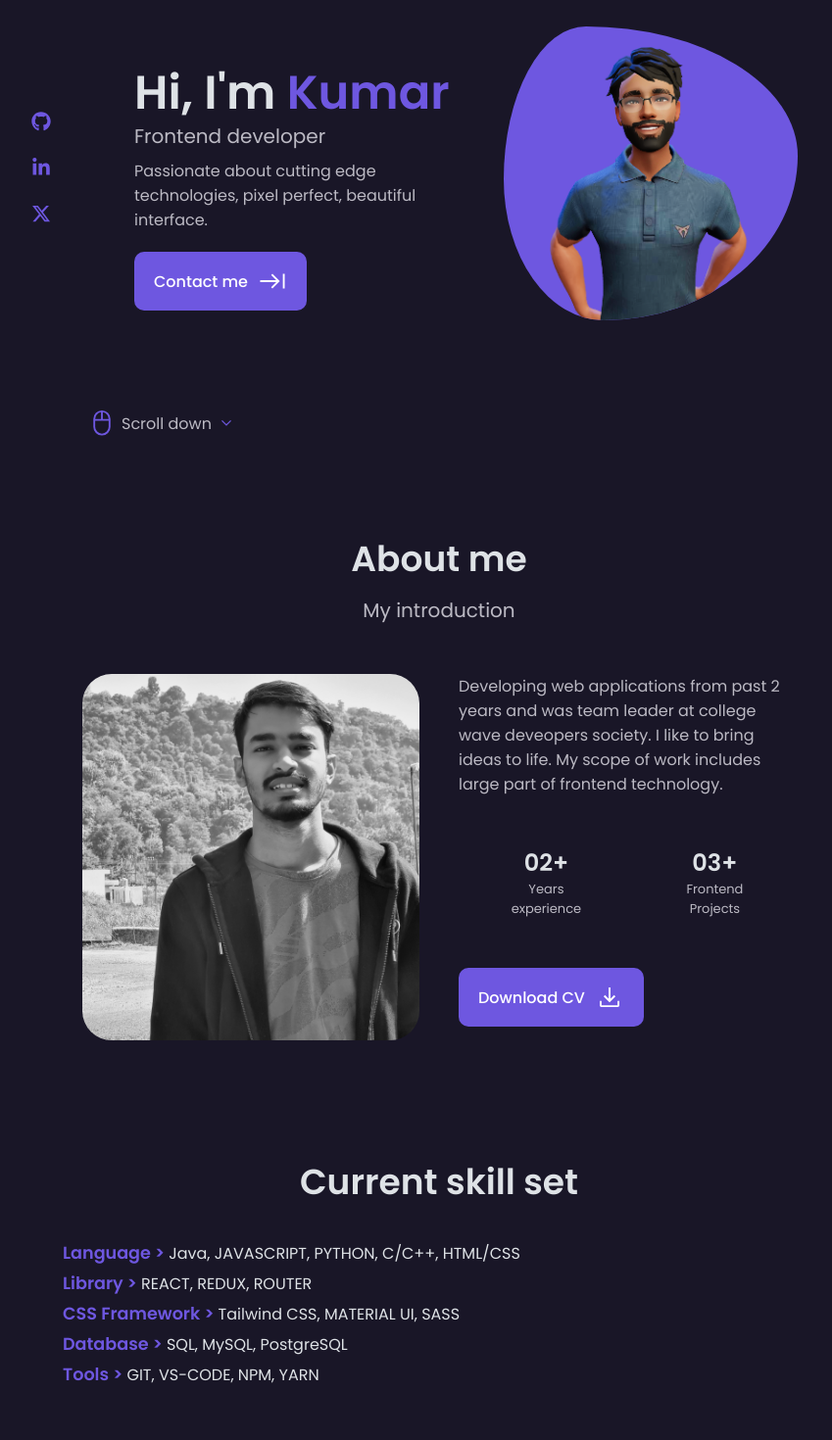
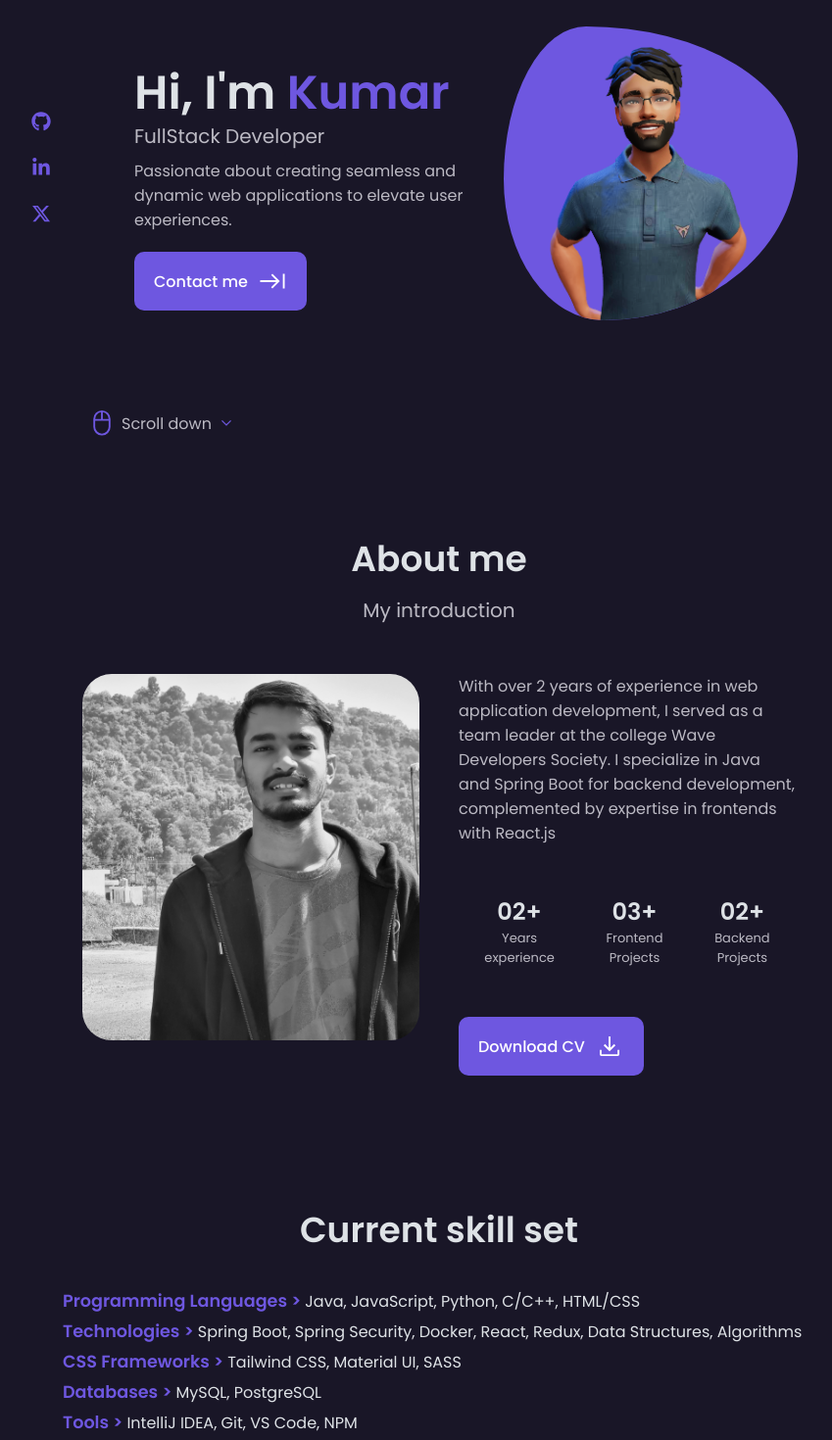
Before and after one commit to kumarmanglam/portfoliov1, a React (Create React App) app: page / in a window 1280 px wide. Shown: the part 160-1630 px from the top of the page at 98% size, without its empty margins (192-1041 px from the left). Built offline with nearby package versions, Linux system fonts and the light colour scheme.

Commit message:
updated resume and descriptions

```diff
--- a/src/components/About/index.js
+++ b/src/components/About/index.js
@@ -14,9 +14,10 @@ function About() {
         </div>
         <div className="about-bio">
           <Text
-            label="Developing web applications from past 2 years and was team leader at
-             college wave deveopers society. I like to bring ideas to life. My scope of work includes large part of
-              frontend technology."
+            label="With over 2 years of experience in web application
+            development, I served as a team leader at the college Wave
+            Developers Society. I specialize in Java and Spring Boot for backend development,
+            complemented by expertise in frontends with React.js"
             classes="normal about-biotext"
           />
           <div className="stats">
@@ -28,6 +29,10 @@ function About() {
               <p className="stat-head">03+</p>
               <p className="stat-label">Frontend Projects</p>
             </div>
+            <div>
+              <p className="stat-head">02+</p>
+              <p className="stat-label">Backend Projects</p>
+            </div>
           </div>
           <a
             href={ResumePDF}
@@ -36,7 +41,8 @@ function About() {
             rel="noopener noreferrer"
             className="anchor cvanchor"
           >
-            Download CV <Icon name="Download" size="large" classes="downloadIcon" />
+            Download CV{" "}
+            <Icon name="Download" size="large" classes="downloadIcon" />
           </a>
         </div>
       </div>
--- a/src/components/Hero/index.js
+++ b/src/components/Hero/index.js
@@ -35,10 +35,10 @@ function Hero() {
               <p className="Bio-title">
                 Hi, I'm <span className="kumar">Kumar</span>
               </p>
-              <p className="secondary-title ">Frontend developer</p>
+              <p className="secondary-title ">FullStack Developer</p>
               <p className="Bio-description">
-                Passionate about cutting edge technologies, pixel perfect,
-                beautiful interface.
+                Passionate about creating seamless and dynamic web applications
+                to elevate user experiences.
               </p>
               <a href="#contactMe" className="anchor">
                 Contact me <Icon name="Contact" size="large" />
--- a/src/components/Skills/index.js
+++ b/src/components/Skills/index.js
@@ -8,26 +8,29 @@ function Skills() {
       <p className="primary-title skill-title">Current skill set</p>
       <div className="skillset">
         <p>
-          <span className="skill-head">Language &gt; </span>
+          <span className="skill-head">Programming Languages &gt; </span>
           <span className="skill-info">
-            Java, JAVASCRIPT, PYTHON, C/C++, HTML/CSS
+            Java, JavaScript, Python, C/C++, HTML/CSS
           </span>
         </p>
         <p>
-          <span className="skill-head">Library &gt; </span>
-          <span className="skill-info">REACT, REDUX, ROUTER</span>
+          <span className="skill-head">Technologies &gt; </span>
+          <span className="skill-info">
+            Spring Boot, Spring Security, Docker, React, Redux, Data Structures,
+            Algorithms
+          </span>
         </p>
         <p>
-          <span className="skill-head">CSS Framework &gt; </span>
-          <span className="skill-info">Tailwind CSS, MATERIAL UI, SASS</span>
+          <span className="skill-head">CSS Frameworks &gt; </span>
+          <span className="skill-info">Tailwind CSS, Material UI, SASS</span>
         </p>
         <p>
-          <span className="skill-head">Database &gt; </span>
-          <span className="skill-info">SQL, MySQL, PostgreSQL</span>
+          <span className="skill-head">Databases &gt; </span>
+          <span className="skill-info">MySQL, PostgreSQL</span>
         </p>
         <p>
           <span className="skill-head">Tools &gt; </span>
-          <span className="skill-info">GIT, VS-CODE, NPM, YARN</span>
+          <span className="skill-info">IntelliJ IDEA, Git, VS Code, NPM</span>
         </p>
       </div>
     </section>
```
Also changed, not shown: 1 other file (tests, documents, lock files or other folders).
